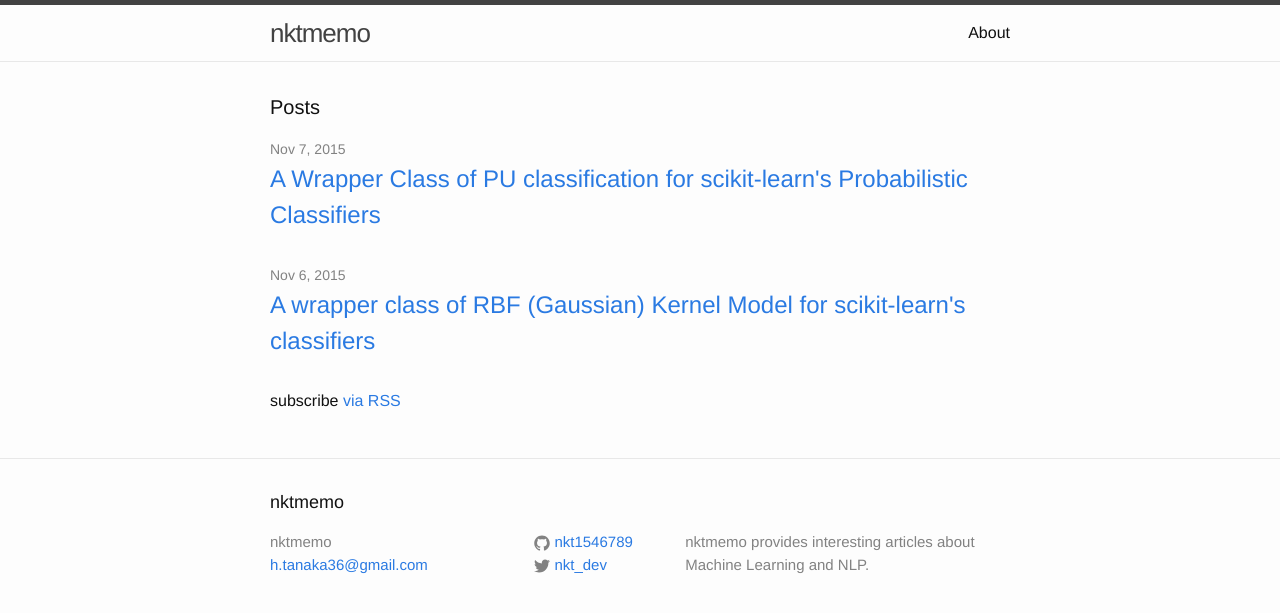
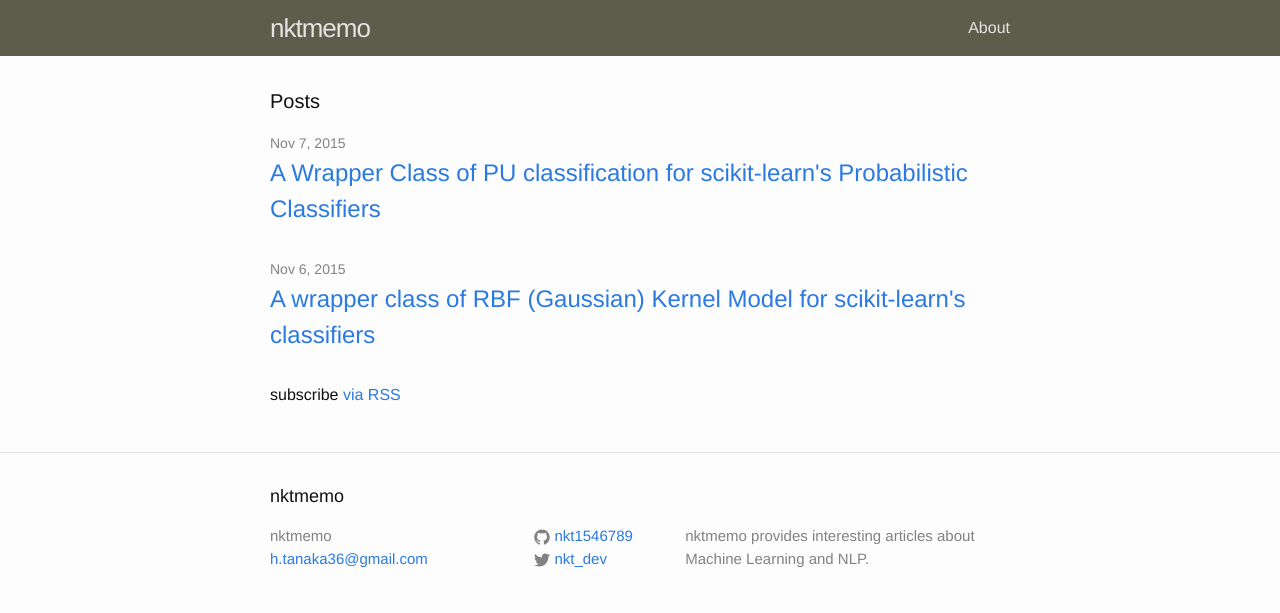
Before and after one commit to nktmemo/nktmemo.github.io, a Jekyll site: the page built from index.html, in a window 1280 px wide. Shown: the top 613 px of the page. Built offline with Jekyll 4.4.1, drawn with Linux system fonts in a browser that asks for light colours.

Commit message:
header changed

```diff
--- a/_sass/_layout.scss
+++ b/_sass/_layout.scss
@@ -2,26 +2,22 @@
  * Site header
  */
 .site-header {
-    border-top: 5px solid $grey-color-dark;
-    border-bottom: 1px solid $grey-color-light;
+    // border-top: 5px solid $grey-color-dark;
+    // border-bottom: 1px solid $grey-color-light;
     min-height: 56px;
-
+    background-color: rgb(92, 94, 75);
     // Positioning context for the mobile navigation icon
     position: relative;
 }
 
-.site-title {
+.wrapper .site-title {
     font-size: 26px;
     font-weight: 300;
     line-height: 56px;
     letter-spacing: -1px;
     margin-bottom: 0;
     float: left;
-
-    &,
-    &:visited {
-        color: $grey-color-dark;
-    }
+    color: rgb(228, 228, 228);
 }
 
 .site-nav {
@@ -33,7 +29,7 @@
     }
 
     .page-link {
-        color: $text-color;
+        color: rgb(228, 228, 228);
         line-height: $base-line-height;
 
         // Gaps between nav items, but not on the last one
@@ -46,8 +42,7 @@
         position: absolute;
         top: 9px;
         right: $spacing-unit / 2;
-        background-color: $background-color;
-        border: 1px solid $grey-color-light;
+        background-color: rgb(92, 94, 75);
         border-radius: 5px;
         text-align: right;
 
@@ -65,7 +60,7 @@
                 height: 15px;
 
                 path {
-                    fill: $grey-color-dark;
+                    fill: rgb(228, 228, 228);
                 }
             }
         }
@@ -87,7 +82,7 @@
             &:not(:last-child) {
                 margin-right: 0;
             }
-            margin-left: 20px;
+            margin-left: 10px;
         }
     }
 }
@@ -207,7 +202,8 @@
     font-size: 42px;
     letter-spacing: -1px;
     line-height: 1;
-
+    border-left: 5px solid rgb(187, 156, 125);
+    padding-left: 15px;
     @include media-query($on-laptop) {
         font-size: 36px;
     }
```
Also changed, not shown: assets/test.png (added), 1 other file.
